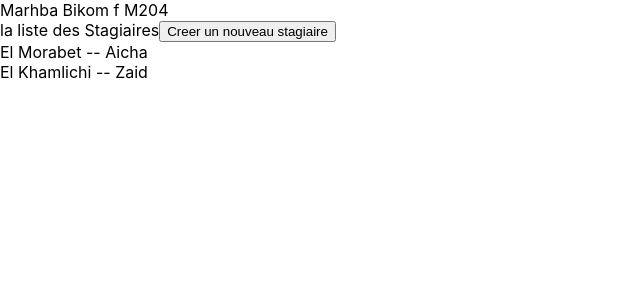
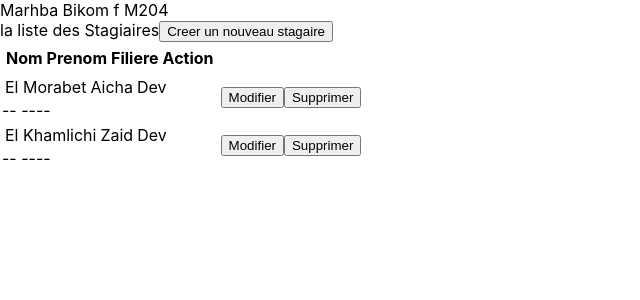
Before and after one commit to contactme-coder/first-react-app, a React (Create React App) app: page / in a window 1280 px wide. Shown: the top 300 px of the page, without its empty margins (0-640 px from the left). Built offline with nearby package versions, Linux system fonts and the light colour scheme.

Commit message:
explications sur la communication inter-composants

```diff
--- a/src/App.jsx
+++ b/src/App.jsx
@@ -3,8 +3,8 @@ import StagiaireList from './components/StagiaireList';
 
 function App() {
   return (
-    <div>
-      <header>
+    <div >
+      <header >
         Marhba Bikom f M204
       </header>
       <StagiaireList />
--- /dev/null
+++ b/src/components/EditStagiaire.jsx
@@ -0,0 +1,49 @@
+import { useState } from "react";
+
+function EditStagiaire(props) {
+	const [nom, setNom] = useState(props.stagiaire.nom);
+  const [prenom, setPrenom] = useState(props.stagiaire.prenom);
+  const [filiere, setFiliere] = useState(props.stagiaire.filiere);
+
+
+	function editStag(e) {
+		let stg = {id:props.stagiaire.id, nom, prenom, filiere}
+		props.onUpdateStg(e, stg)
+	}
+	return (
+		<div>
+			<form onSubmit={e => editStag(e)}>
+        <div>
+          <label htmlFor="">Nom</label>
+          <input
+            type="text"
+            value={nom}
+            onChange={(e) => setNom(e.target.value)}
+          />
+        </div>
+        <div>
+          <label htmlFor="">Prenom</label>
+
+          <input
+            type="text"
+            value={prenom}
+            onChange={(e) => setPrenom(e.target.value)}
+          />
+        </div>
+        <div>
+          <label htmlFor="">Filiere</label>
+
+          <input
+            type="text"
+            value={filiere}
+            onChange={(e) => setFiliere(e.target.value)}
+          />
+        </div>
+
+        <button type="submit">Enregistrer</button>
+      </form>
+		</div>
+	)
+}
+
+export default EditStagiaire;
--- a/src/components/StagiaireCard.jsx
+++ b/src/components/StagiaireCard.jsx
@@ -1,9 +1,18 @@
 function StagiaireCard(props) {
+    // function supprimerStg() {
+    //     props.onDeleteStg(props.stagiaire.id)
+    // }
     return (
         <div>
-            {props.stagiaire.nom} -- {props.stagiaire.prenom}
+            <td> {props.stagiaire.nom}</td>
+            <td> {props.stagiaire.prenom}</td>
+            <td> {props.stagiaire.filiere}</td>
+            {/* <td>
+                <button onClick={supprimerStg}>Supprimer</button>
+            </td> */}
+            -- ----
         </div>
-    );
+    )
 }
 
 export default StagiaireCard;
--- a/src/components/StagiaireList.jsx
+++ b/src/components/StagiaireList.jsx
@@ -1,5 +1,6 @@
 import { useState } from "react";
 import StagiaireCard from "./StagiaireCard";
+import EditStagiaire from "./EditStagiaire";
 
 function StagiaireList() {
   let sagiaireList = [
@@ -21,25 +22,46 @@ function StagiaireList() {
   const [nom, setNom] = useState("");
   const [prenom, setPrenom] = useState("");
   const [filiere, setFiliere] = useState("");
+  const [stag, setStag] = useState({});
   const [isAdd, setIsAdd] = useState(false);
+  const [isEdit, setIsEdit] = useState(false);
+
 
   function addNewStag(event) {
-    event.preventDefault();
-    let id5 = stagiaires.length + 1;
-    let stagiaire = { id: id5, nom, prenom, filiere };
-    setStagiaires(stagiaires => [...stagiaires, stagiaire]);
-    setIsAdd(false);
-    setNom("");
-    setPrenom("");
-    setFiliere("");
+		event.preventDefault()
+		let idS = stagiaires.length + 1
+		let stagiaire = {id: idS, nom, prenom, filiere}
+		setStagiaires(stagiaires => [...stagiaires, stagiaire])
+		setIsAdd(false)
+		setNom("")
+		setPrenom("")
+		setFiliere("")
 	}
+
+
+	function suppStg(params) {
+		setStagiaires(stagiaires => stagiaires.filter((stg) => stg.id !== params))
+
+	}
+	function updateStg(event, params) {
+		event.preventDefault()
+
+		setStagiaires(stagiaires => stagiaires.map((stg) => stg.id === params.id ? params : stg))
+	setIsEdit(false)
+
+	}
+	function modifierStg(stg) {
+		setStag(stg)
+		setIsEdit(true)
+
+	}
+
+
 
   return (
     <div>
       la liste des Stagiaires
-      {!isAdd ? (
-        <button onClick={() => setIsAdd(true)}>Creer un nouveau stagiaire</button>
-      ) : (
+      {!isAdd ? <button onClick={() => setIsAdd(true)}>Creer un nouveau stagaire</button> :
       <form onSubmit={e => addNewStag(e)}>
         <div>
           <label htmlFor="">Nom</label>
@@ -51,6 +73,7 @@ function StagiaireList() {
         </div>
         <div>
           <label htmlFor="">Prenom</label>
+
           <input
             type="text"
             value={prenom}
@@ -59,21 +82,35 @@ function StagiaireList() {
         </div>
         <div>
           <label htmlFor="">Filiere</label>
+
           <input
             type="text"
             value={filiere}
             onChange={(e) => setFiliere(e.target.value)}
           />
         </div>
+
         <button type="submit">Enregistrer</button>
-        </form>
-      )}
+      </form>}
+			{isEdit && <EditStagiaire stagiaire={stag} onUpdateStg={updateStg}/>}
+			<table>
+				<th>
+					<td>Nom</td>
+					<td>Prenom</td>
+					<td>Filiere</td>
+					<td>Action</td>
+				</th>
 
       {stagiaires.map((stagiaire) => (
-        <span key={stagiaire.id}>
-          <StagiaireCard stagiaire={stagiaire} />
-        </span>
+        <tr key={stagiaire.id}>
+          <StagiaireCard stagiaire={stagiaire} onDeleteStg={suppStg} />
+					<td>
+						<button onClick={() => modifierStg(stagiaire)}>Modifier</button>
+						<button onClick={() => suppStg(stagiaire.id)}>Supprimer</button>
+					</td>
+        </tr>
       ))}
+			</table>
     </div>
   );
 }
```
Lines whose indentation alone changed are shown as unchanged.
